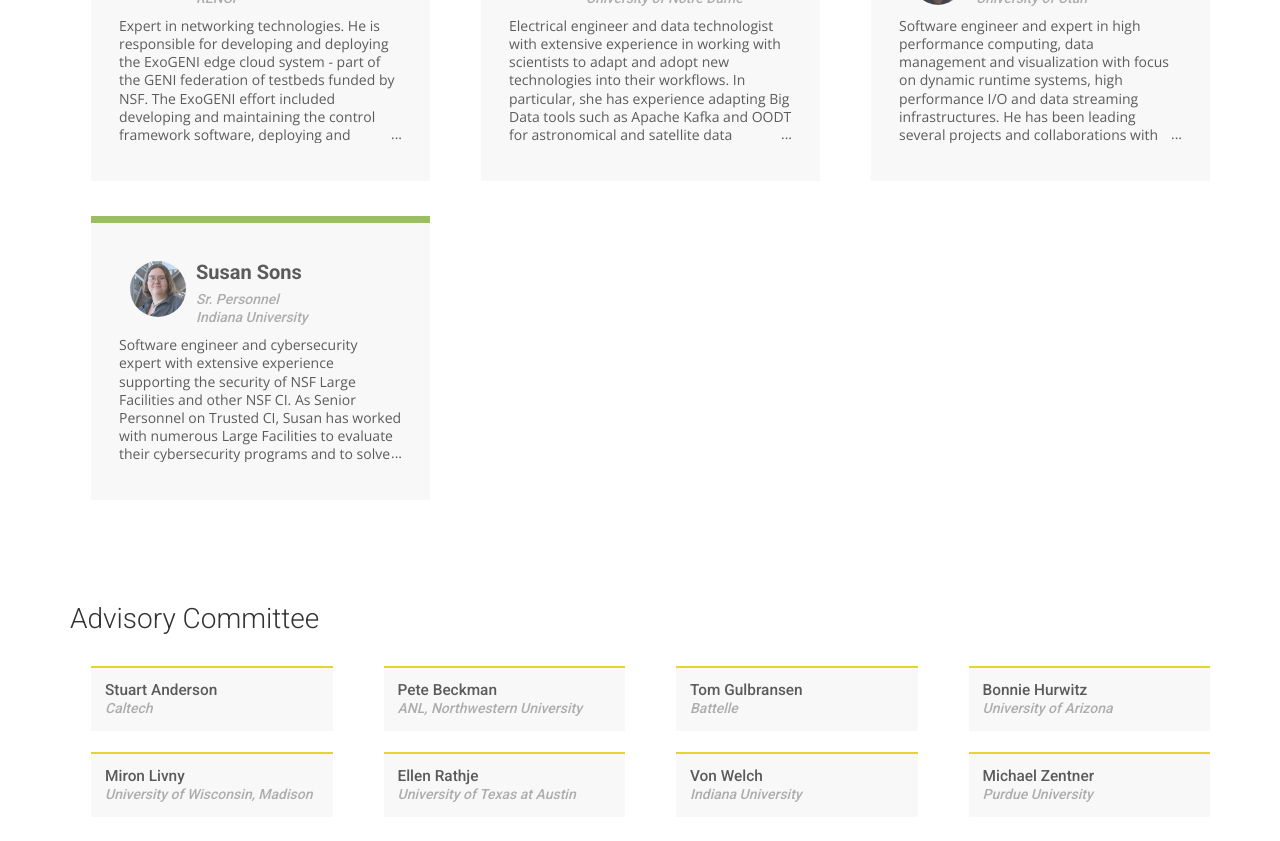
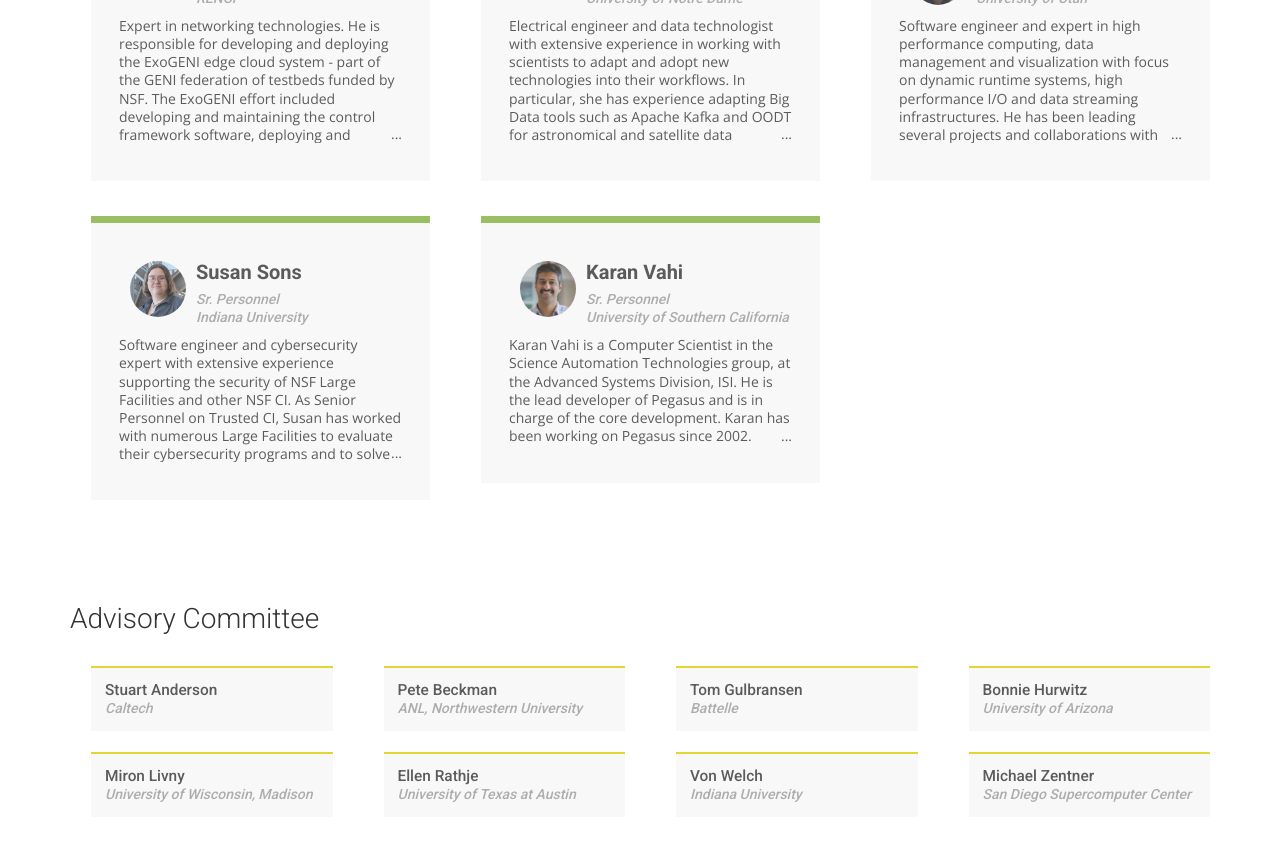
Before and after one commit to cicoe/cicoe.github.io, a Jekyll site: the page built from people.html, in a window 1280 px wide and 900 px high, scrolled down 1331 px. Shown: the top 841 px of the window. Built offline with Jekyll 4.4.1, drawn with Linux system fonts in a browser that asks for light colours; nearby versions of some CDN libraries; some web fonts are replaced.

Commit message:
Updated affiliations and people

```diff
--- a/_data/advisory.yml
+++ b/_data/advisory.yml
@@ -20,4 +20,4 @@
   institution: "Indiana University"
 
 - name: "Michael Zentner"
-  institution: "Purdue University"
+  institution: "San Diego Supercomputer Center"
--- a/_data/participants.yml
+++ b/_data/participants.yml
@@ -67,3 +67,10 @@
   role: "Sr. Personnel"
   institution: "Indiana University"
   description: "Software engineer and cybersecurity expert with extensive experience supporting the security of NSF Large Facilities and other NSF CI. As Senior Personnel on Trusted CI, Susan has worked with numerous Large Facilities to evaluate their cybersecurity programs and to solve technical and programmatic challenges. Additionally, Sons serves as the Information Security Officer of Open Science Grid, Interim Chief Information Security Officer of DHS-funded Software Assurance Marketplace, and President of the Internet Civil Engineering Institute. In addition to running these security programs and organizations, Sons has technical foci in software engineering, security architecture, and industrial control system security."
+
+- name: "Karan Vahi"
+  photo: "vahi.jpg"
+  website:  "https://scitech.isi.edu/people"
+  role: "Sr. Personnel"
+  institution: "University of Southern California"
+  description: "Karan Vahi is a Computer Scientist in the Science Automation Technologies group, at the Advanced Systems Division, ISI. He is the lead developer of Pegasus and is in charge of the core development. Karan has been working on Pegasus since 2002."
```
Also changed, not shown: img/people/vahi.jpg (added).
